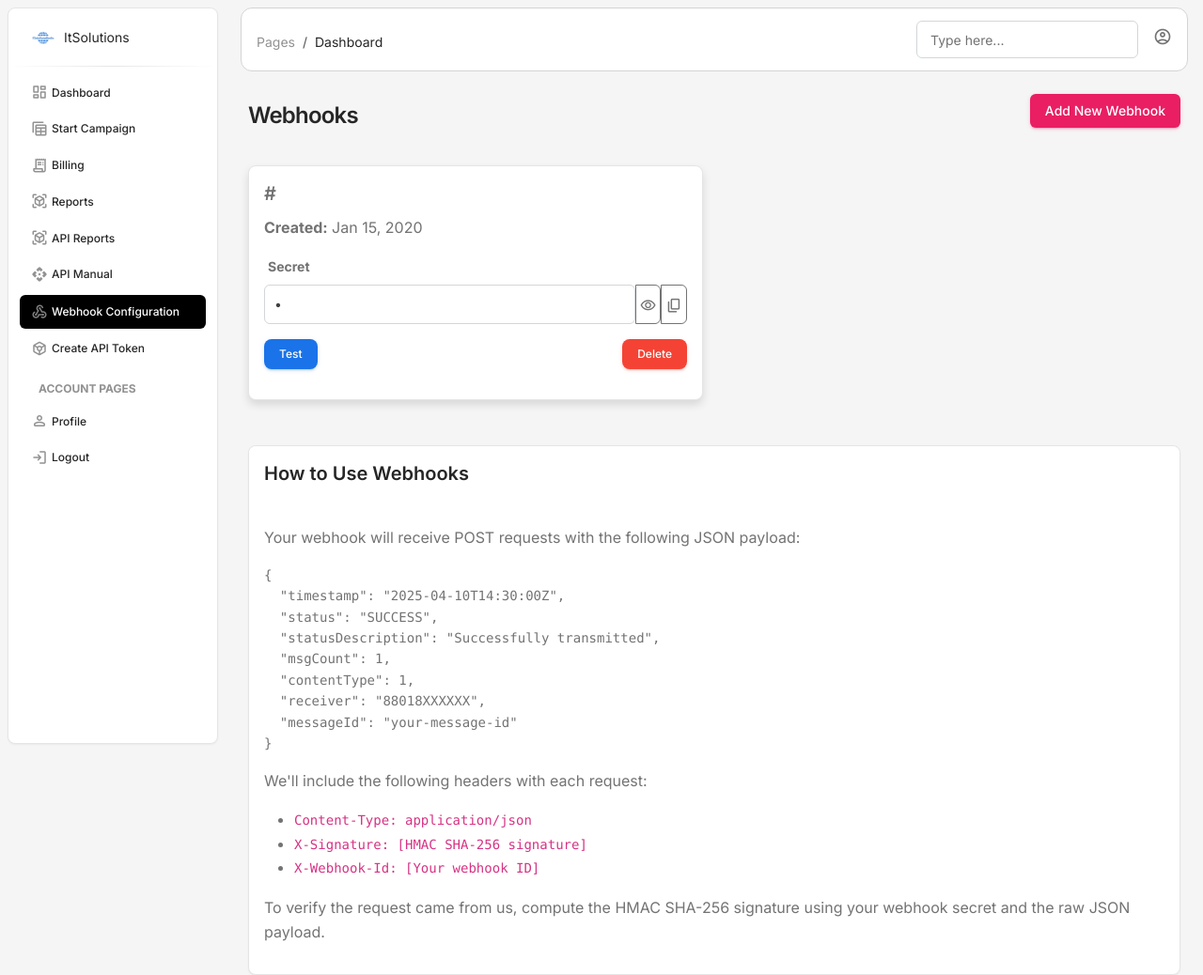
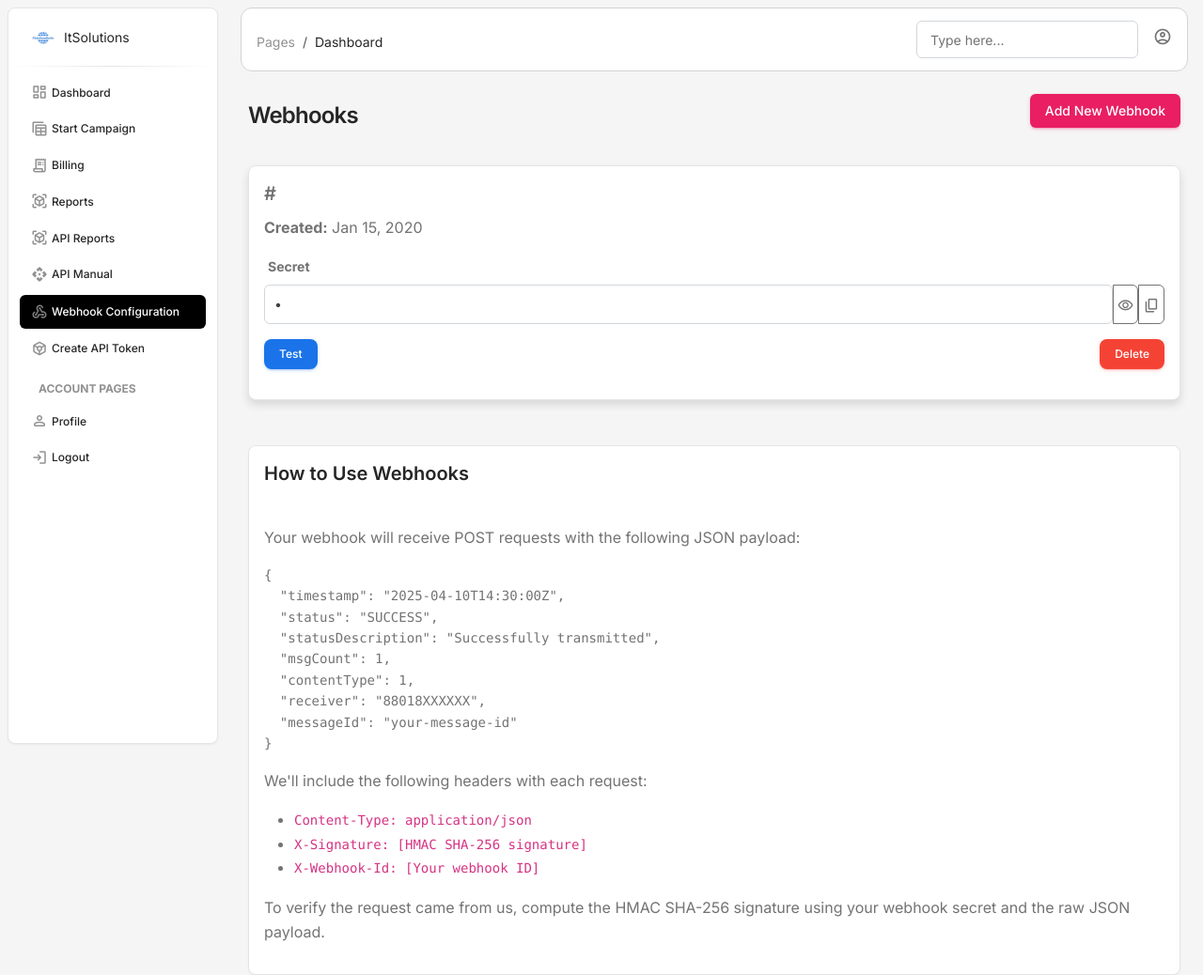
Before and after one commit to itsolution4india/send_sms_djnago, a Django app: page /webhooks/ in a window 1280 px wide. Shown: the whole page at 94% size. Run offline with Django 5.2, Linux system fonts and the light colour scheme; a user stored in the database is signed in; tables that the repository leaves empty hold one stand-in row (values such as "Sample post"); some libraries are stand-ins or nearby versions.

Commit message:
Updated webhook view

```diff
--- a/sms_app/templates/webhooks_list.html
+++ b/sms_app/templates/webhooks_list.html
@@ -20,7 +20,7 @@
     {% endif %}
 
     {% if webhooks %}
-    <div class="row row-cols-1 row-cols-md-2 g-4">
+    <div class="row">
         {% for webhook in webhooks %}
         <div class="col">
             <div class="card h-100 shadow-sm">
```
